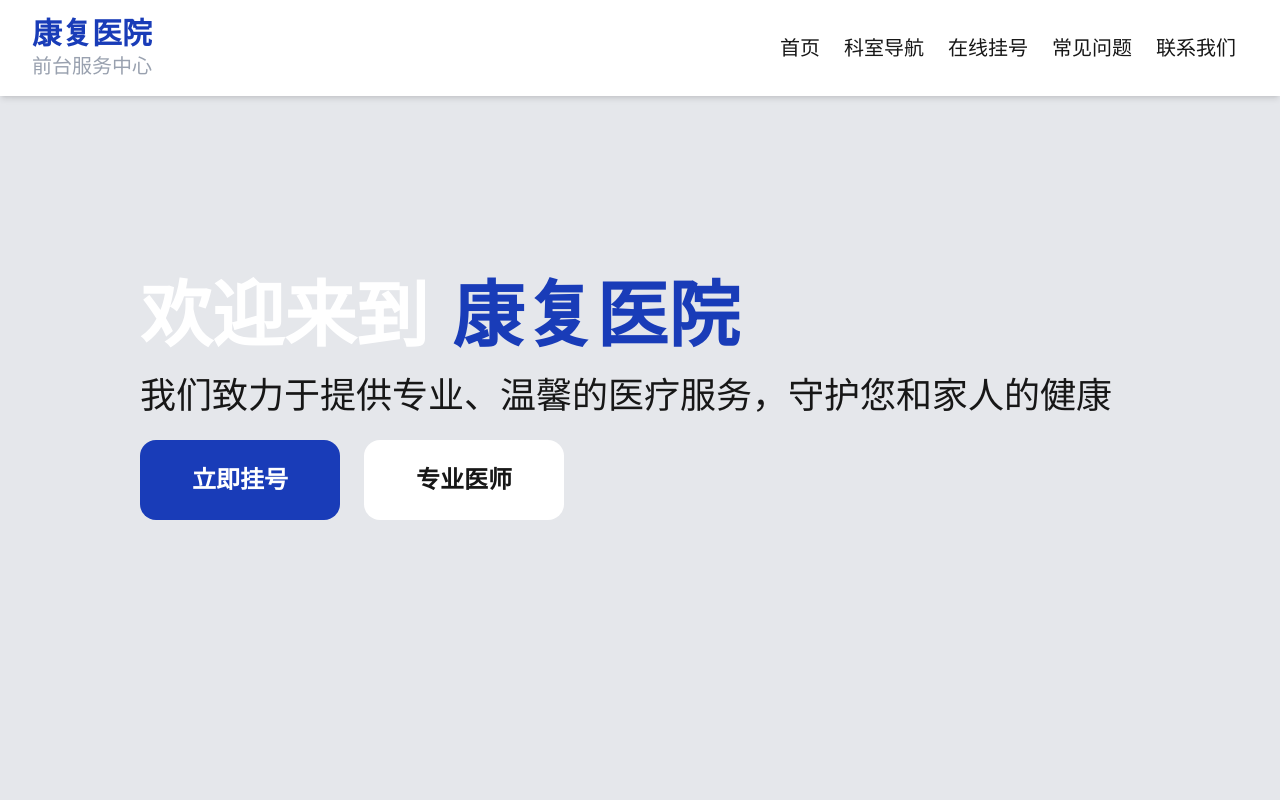
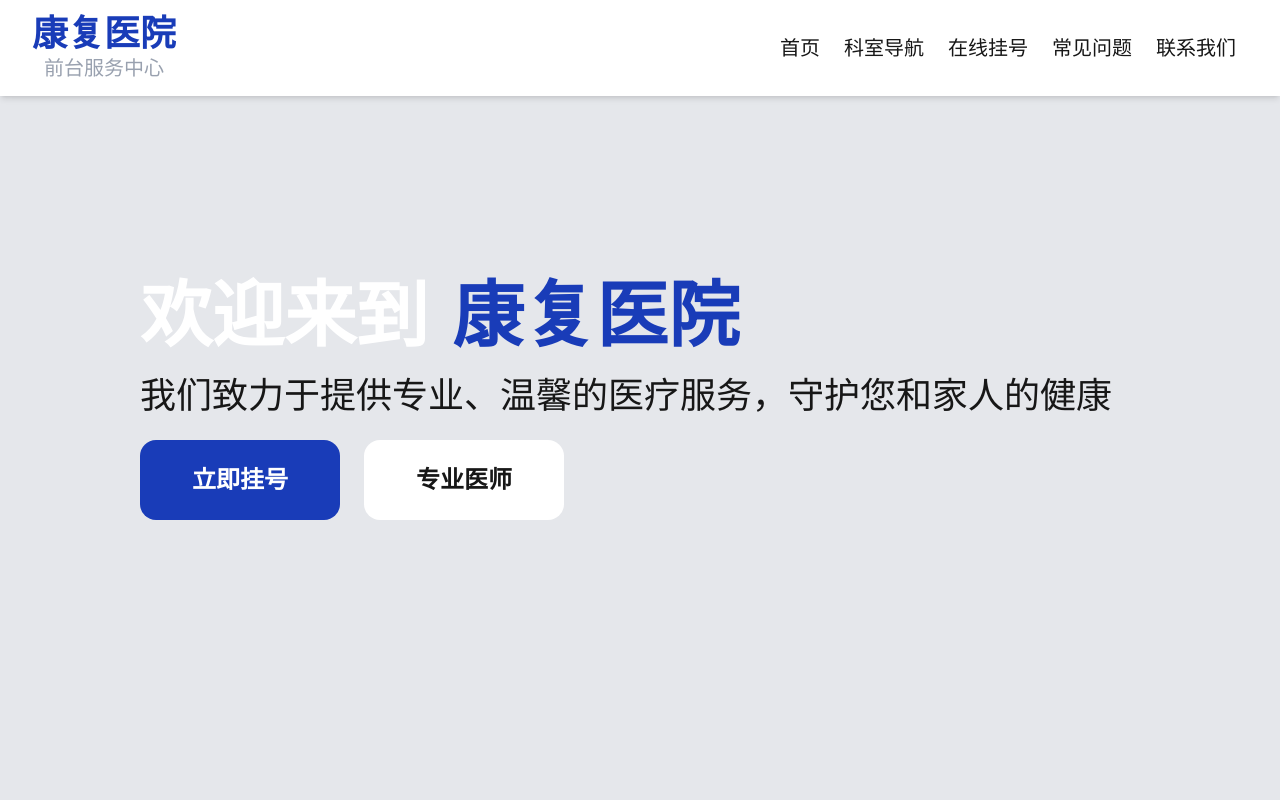
Before and after one commit to HonkerAcmen/medhub-frontend, a Next.js app: page / in a window 1280 px wide. Shown: the top 800 px of the page. Built offline with nearby package versions, Linux system fonts and the light colour scheme.

Commit message:
(refact) Header栏样式修复

```diff
--- a/src/pages/_components/Header.tsx
+++ b/src/pages/_components/Header.tsx
@@ -39,21 +39,19 @@ export default function Header() {
   ];
   return (
     <header className="fixed top-0 z-50 shadow-md bg-white w-full h-24 flex items-center justify-between px-4 md:px-8">
-      <div className="flex  justify-center items-center h-full">
-        <div className="text-center">
-          <h1 className=" text-blue-800 font-semibold text-2xl md:text-3xl p-0 m-0">
-            康复医院
-          </h1>
-          <h2 className="text-gray-400 text-sm md:text-xl p-0 m-0">
-            前台服务中心
-          </h2>
-        </div>
+      <div className="flex flex-col  justify-center items-center h-full cursor-pointer">
+        <h1 className=" text-blue-800 font-semibold text-2xl md:text-4xl p-0 m-0">
+          康复医院
+        </h1>
+        <h2 className="text-gray-400 text-sm md:text-xl p-0 m-0">
+          前台服务中心
+        </h2>
       </div>
       <ul className="hidden md:flex items-center justify-center h-full">
         {headerTitles.map((v, i) => (
           <li
             key={i}
-            className="px-3 py-2 text-center text-xl hover:text-blue-800 transition-colors cursor-pointer"
+            className="px-3 py-2 text-center text-xl  hover:bg-gray-100 rounded-lg transition duration-200 cursor-pointer"
             onClick={v.onback}
           >
             {v.name}
```
